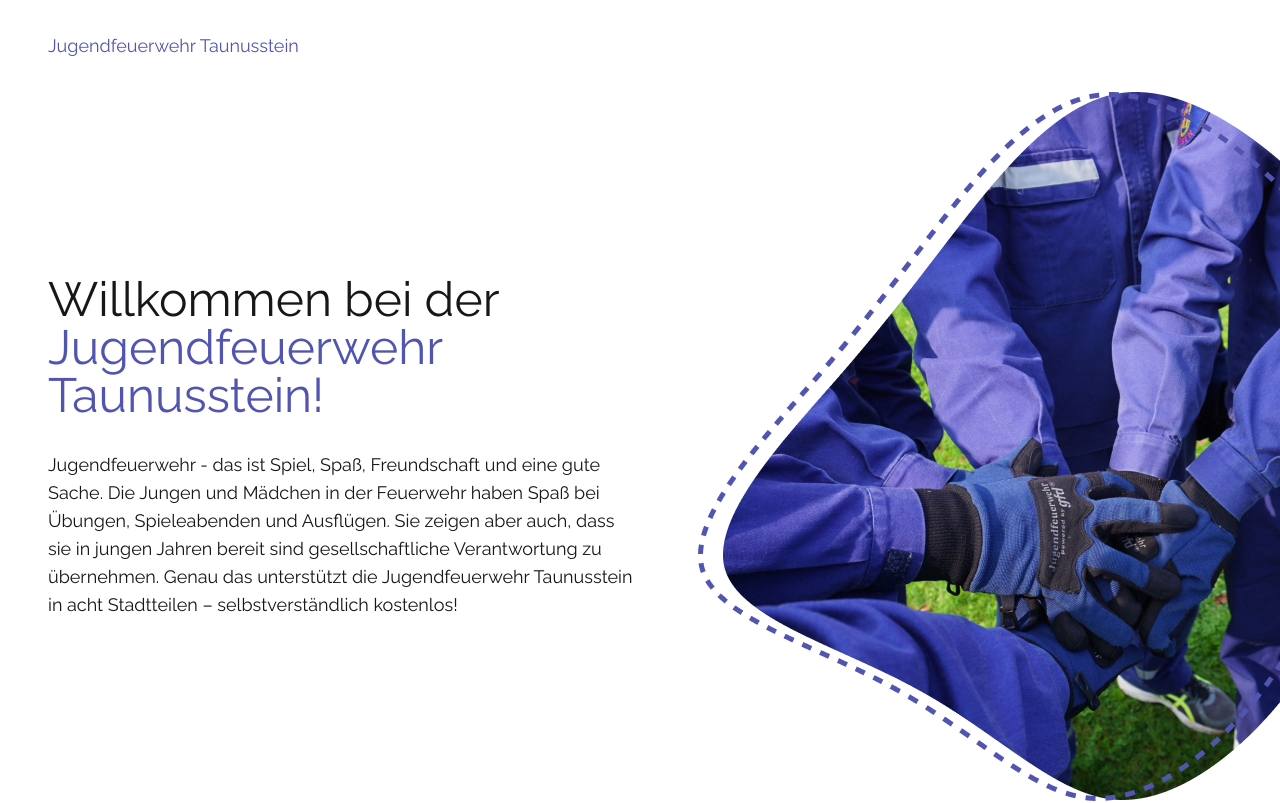
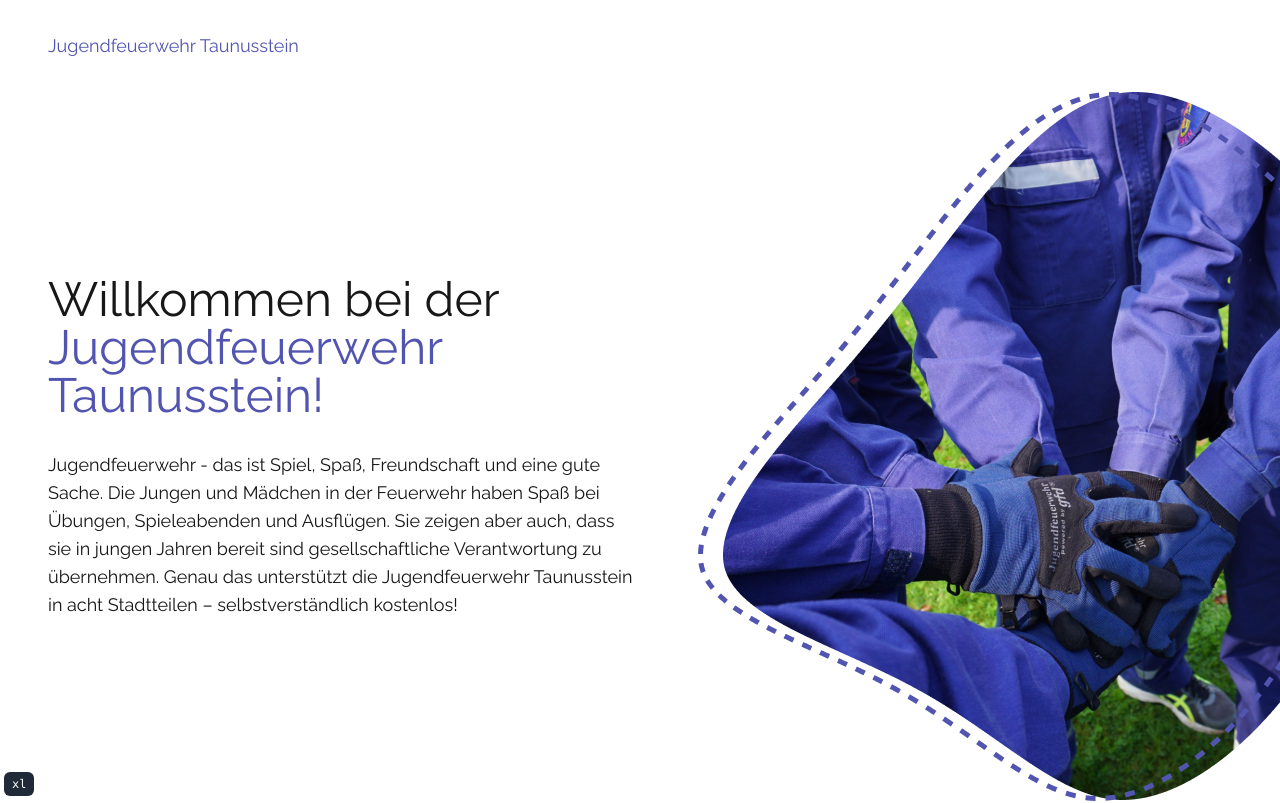
Before and after one commit to jf-taunusstein/jf-taunusstein, a Next.js app: page / in a window 1280 px wide. Shown: the top 803 px of the page. Built offline with nearby package versions, Linux system fonts and the light colour scheme.

Commit message:
feat: add tw indictator

```diff
--- a/src/app/layout.tsx
+++ b/src/app/layout.tsx
@@ -1,5 +1,6 @@
 import { Raleway } from "@next/font/google";
 
+import { TailwindIndicator } from "../components/tw-indicator/tw-indicator";
 import "../global.css";
 import { cn } from "../lib/utils";
 
@@ -35,6 +36,8 @@
         <div className="relative mx-auto min-h-screen max-w-screen-xl overflow-hidden bg-white px-8 font-sans shadow-lg md:px-12">
           {children}
         </div>
+
+        <TailwindIndicator />
       </body>
     </html>
   );
--- /dev/null
+++ b/src/components/tw-indicator/tw-indicator.tsx
@@ -0,0 +1,16 @@
+export const TailwindIndicator = () => {
+  if (process.env.NODE_ENV === "production") return null;
+
+  return (
+    <div className="fixed bottom-1 left-1 z-50 flex items-center justify-center rounded-md bg-gray-800 px-2 py-1 font-mono text-xs text-white">
+      <div className="block sm:hidden">xs</div>
+      <div className="hidden sm:block md:hidden lg:hidden xl:hidden 2xl:hidden">
+        sm
+      </div>
+      <div className="hidden md:block lg:hidden xl:hidden 2xl:hidden">md</div>
+      <div className="hidden lg:block xl:hidden 2xl:hidden">lg</div>
+      <div className="hidden xl:block 2xl:hidden">xl</div>
+      <div className="hidden 2xl:block">2xl</div>
+    </div>
+  );
+};
```
